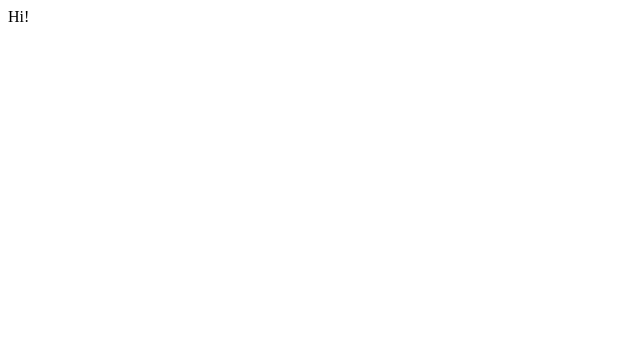
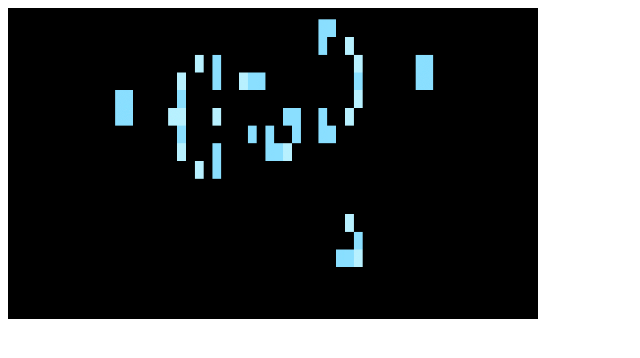
Before and after one commit to CruorVolt/life, a plain HTML site: page index.html in a window 1280 px wide. Shown: the whole page, without its empty margins (0-640 px from the left). Drawn offline with Linux system fonts and the light colour scheme.

Commit message:
Index display stuff

```diff
--- a/index.html
+++ b/index.html
@@ -1 +1,6 @@
-Hi!
+
+<img style="cursor: zoom-in;"
+	src="https://raw.githubusercontent.com/CruorVolt/life/gh-pages/gosper.gif"
+	width="530"
+	height="311"
+>
```
